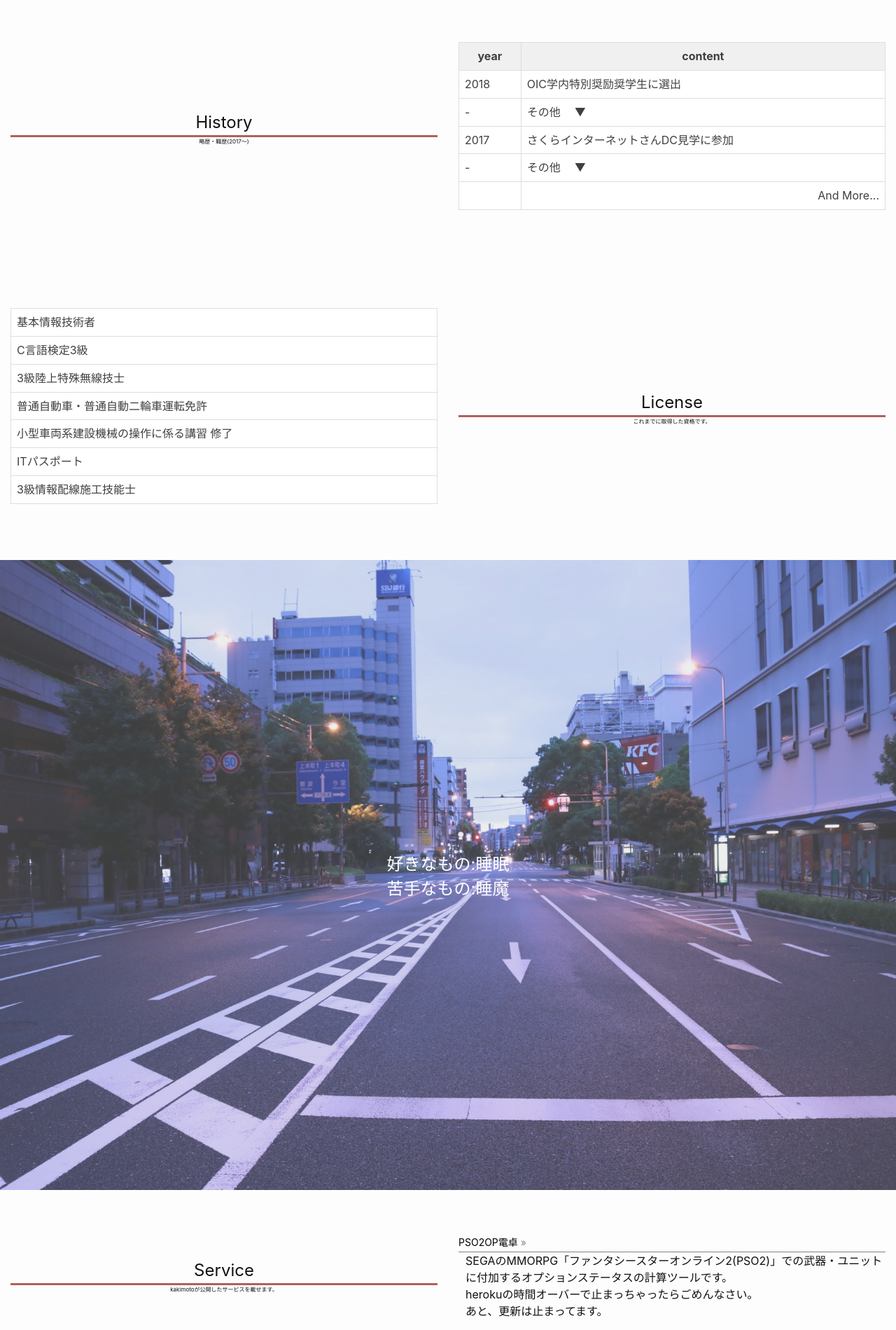
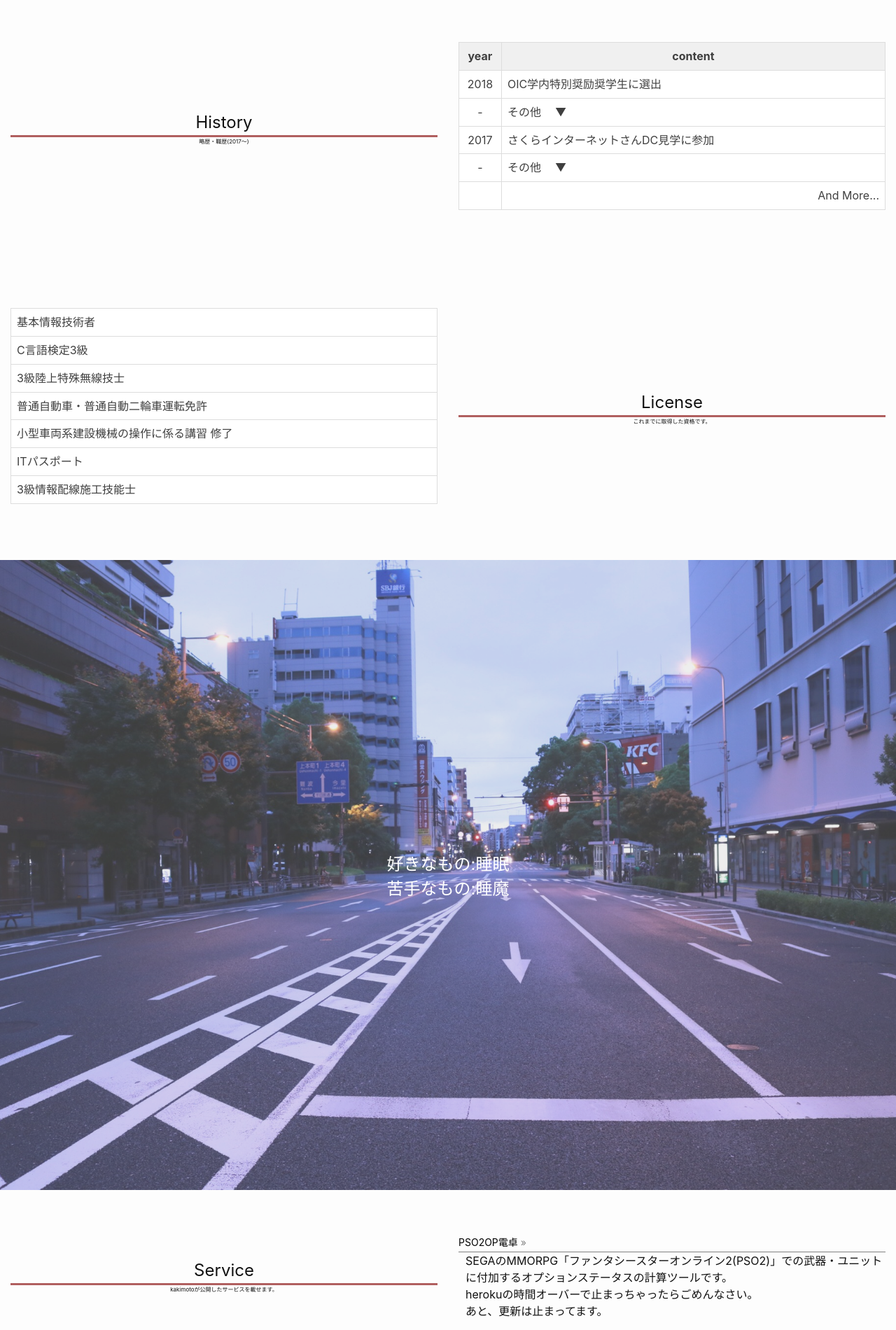
Before and after one commit to NNN-kakimoto/mySite, a Jekyll site: the page built from index.md, in a window 1280 px wide. Shown: the part 1959-3859 px from the top of the page at 70% size. Built offline with Jekyll 4.4.1, drawn with Linux system fonts in a browser that asks for light colours.

Commit message:
略歴欄の年とハイフンを中央そろえに

```diff
--- a/_includes/css/main.scss
+++ b/_includes/css/main.scss
@@ -644,6 +644,9 @@
 		cursor: pointer;
 		margin-left: 20px;
 	}
+	.table-year{
+		text-align: center;
+	}
 }
 .page-content{
 	padding: 0;
--- a/_layouts/index.html
+++ b/_layouts/index.html
@@ -31,63 +31,63 @@
 					<div class="col-sm-6 section-content">
 						<table class="table table-bordered">
 							<tr>
-								<th>year</th>
-								<th>content</th>
+								<th width="10%">year</th>
+								<th width="90%">content</th>
 							</tr>
 							<tr>
-								<td>2018</td>
+								<td class="table-year">2018</td>
 								<td>OIC学内特別奨励奨学生に選出</td>
 							</tr>
 							<tr>
-								<td>-</td>
+								<td class="table-year">-</td>
 								<td>その他<span class="show_button 2018">▼</span><span class="hide_button 2018">▲</span></td>
 							</tr>
 							<tr class="hide_row 2018">
-								<td>-</td>
+								<td class="table-year">-</td>
 								<td>一眼レフカメラを購入</td>
 							</tr>
 							<tr class="hide_row 2018">
-								<td>-</td>
+								<td class="table-year">-</td>
 								<td>学内作品展に個人制作を出展</td>
 							</tr>
 							<tr class="hide_row 2018">
-								<td>-</td>
+								<td class="table-year">-</td>
 								<td>Open Source ConferenceにITCとしてブース出展</td>
 							</tr>
 							<tr>
-								<td>2017</td>
+								<td class="table-year">2017</td>
 								<td>さくらインターネットさんDC見学に参加</td>
 							</tr>
 							<tr>
-								<td>-</td>
+								<td class="table-year">-</td>
 								<td>その他<span class="show_button 2017">▼</span><span class="hide_button 2017">▲</span></td>
 							</tr>
 							<tr class="hide_row 2017">
-								<td>-</td>
+								<td class="table-year">-</td>
 								<td>Kansai Open Forumにスタッフ参加<br>セミナーでLT枠登壇</td>
 							</tr>
 							<tr class="hide_row 2017">
-									<td>-</td>
+									<td class="table-year">-</td>
 									<td>サービス「PSO2OP電卓」を運用開始</td>
 								</tr>
 							<tr class="hide_row 2017">
-								<td>-</td>
+								<td class="table-year">-</td>
 								<td>高校生ICTConference 大学生ファシリテーター</td>
 							</tr>
 							<tr class="hide_row 2017">
-								<td>-</td>
+								<td class="table-year">-</td>
 								<td>株式会社ビューブリッジでPHPプログラマを開始</td>
 							</tr>
 							<tr class="hide_row 2017">
-								<td>-</td>
+								<td class="table-year">-</td>
 								<td>OIC オープンキャンパス スタッフ活動を開始</td>
 							</tr>
 							<tr class="hide_row 2017">
-								<td>-</td>
+								<td class="table-year">-</td>
 								<td>株式会社Divでプログラミング講師を開始</td>
 							</tr>
 							<tr class="hide_row 2017">
-								<td>-</td>
+								<td class="table-year">-</td>
 								<td>大阪情報コンピュータ専門学校<br>
 								総合情報メディア学科 入学</td>
 							</tr>
```
